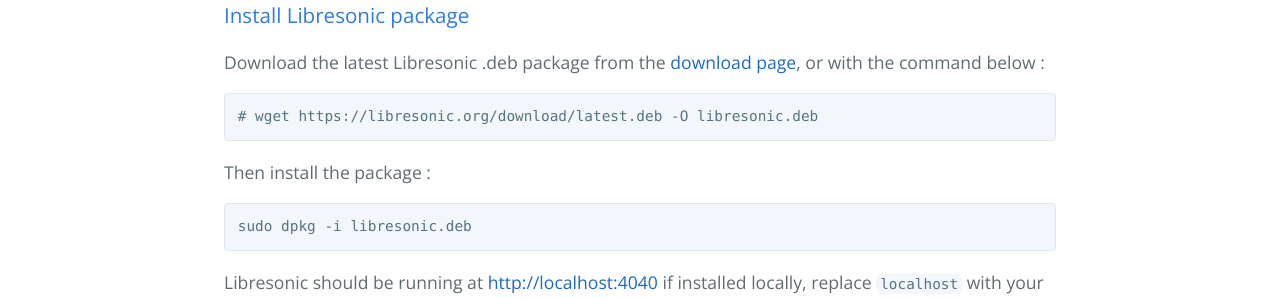
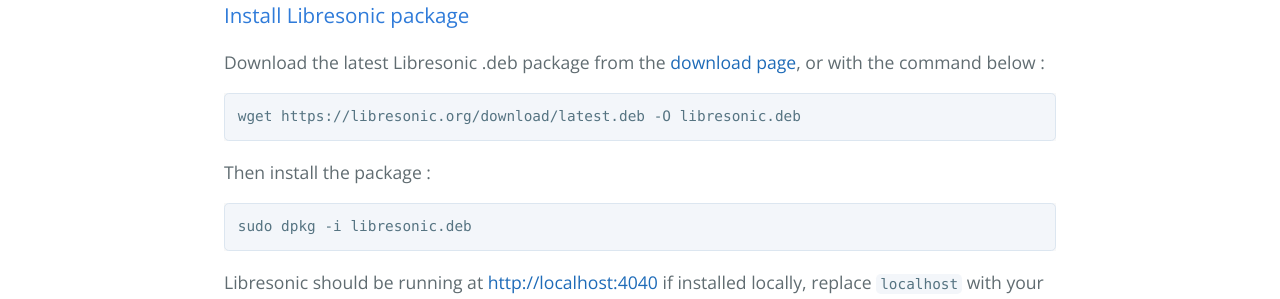
Before and after one commit to airsonic/airsonic.github.io, a Jekyll site: the page built from wiki/install/30_deb.md, in a window 1280 px wide. Shown: the part 999-1298 px from the top of the page. Built offline with Jekyll 4.4.1, drawn with Linux system fonts in a browser that asks for light colours.

Commit message:
Typo fix

````diff
--- a/wiki/install/30_deb.md
+++ b/wiki/install/30_deb.md
@@ -48,7 +48,7 @@ To get Libresonic running on Debian / Ubuntu we are going to install OpenJDK 8,
 Download the latest Libresonic .deb package from the [download page](/download), or with the command below :
 
 ```
-# wget https://libresonic.org/download/latest.deb -O libresonic.deb
+wget https://libresonic.org/download/latest.deb -O libresonic.deb
 ```
 
 Then install the package :
````
